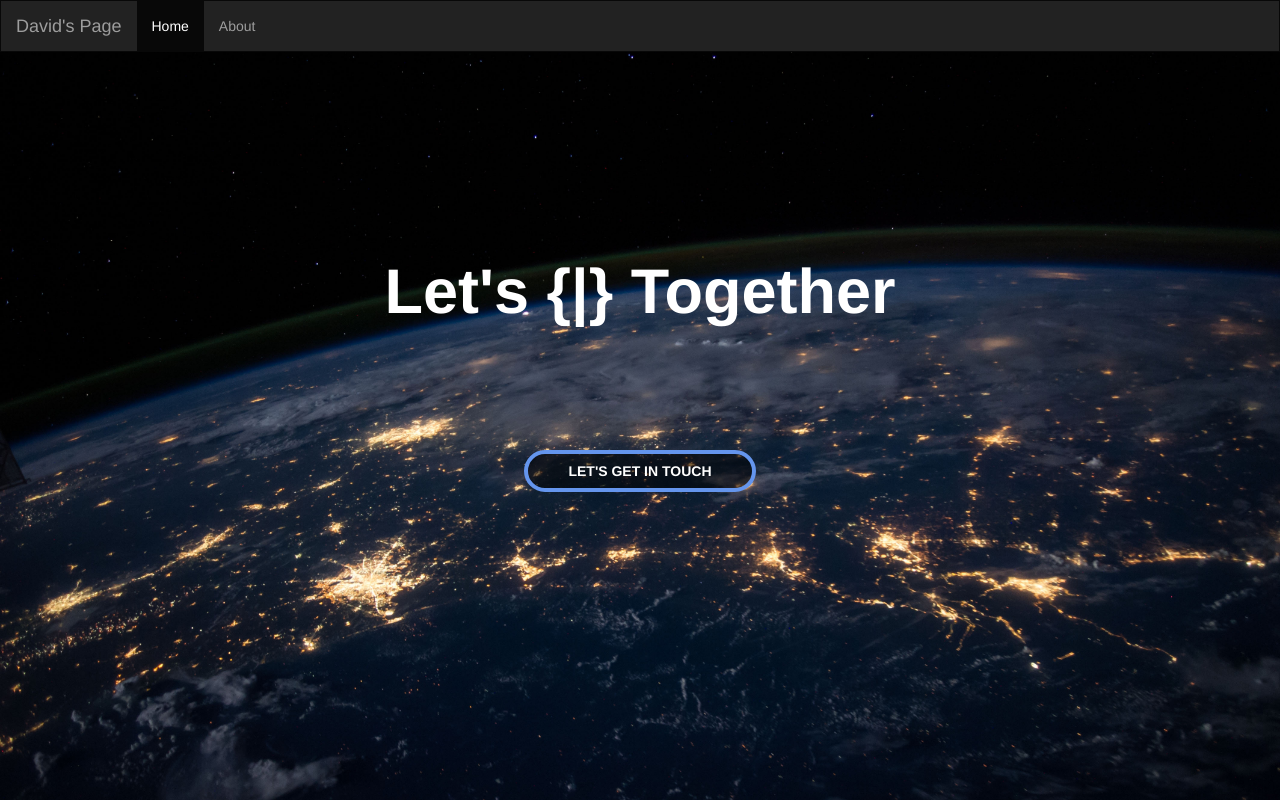
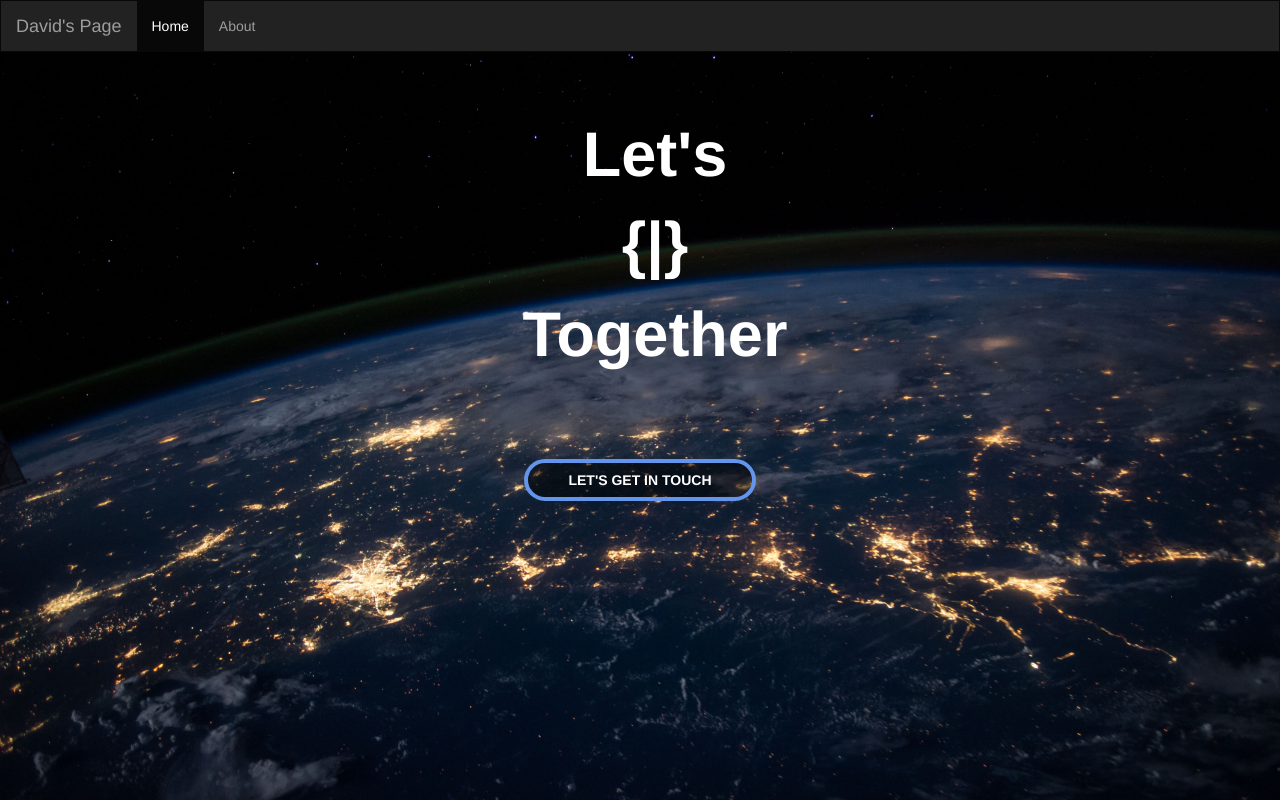
Before and after one commit to Davatata/my-site, an Angular app: page / in a window 1280 px wide. Shown: the top 802 px of the page. Built offline with nearby package versions, Linux system fonts and the light colour scheme.

Commit message:
home text is separate rows

```diff
--- a/src/app/footer/footer.component.html
+++ b/src/app/footer/footer.component.html
@@ -4,7 +4,7 @@
       <div class="container text-white text-center footer-row">
         <div class="row">
           <div class="col-xs-12">
-            <span style="font-weight: 700;">MADE BY ME 2017.</span>
+            <span style="font-weight: 700;">MADE BY ME.</span>
           </div>
         </div>
       </div>
--- a/src/app/home/home.component.css
+++ b/src/app/home/home.component.css
@@ -11,7 +11,7 @@
         font-weight: 700;
     }
     #homeButton {
-        margin-top: 10% !important;
+        margin-top: 7% !important;
     }
 }
 @media screen and (max-width: 550px) {
@@ -20,10 +20,13 @@
         font-size: 2.5em;
         font-weight: 700;
     }
+    .home-content {
+        margin-top: 20% !important;
+    }
 }
 
 .home-content {
-    margin-top: 17%;
+    margin-top: 5%;
 }
 
 .experience-row {
@@ -68,11 +71,12 @@
     border-radius: 30px;
     margin-top: 40%;
     padding: 7px 40px;
-    -webkit-transition: background-color 0.5s, color 0.5s; /* For Safari 3.1 to 6.0 */
-    transition: background-color 0.5s, color 0.5s;
+    -webkit-transition: background-color 0.5s, color 0.5s, padding 0.5s; /* For Safari 3.1 to 6.0 */
+    transition: background-color 0.5s, color 0.5s, padding 0.5s
 }
 
 #homeButton:hover {
     background-color: rgba(255,255,255,0.8);
     color: black;
+    padding: 7px 60px;
 }
--- a/src/app/home/home.component.html
+++ b/src/app/home/home.component.html
@@ -1,7 +1,19 @@
 <div class="content-background img-background">
   <div class="container">
     <div class="home-content">
-      <span class="text-white home-text">Let's <span>{{ "{" + innerCurly.join("") + "|}" }}</span> Together</span>
+      <span class="text-white home-text">
+        <div class="container">
+          <div class="row">
+            <div class="col-xs-12">Let's</div>
+          </div>
+          <div class="row">
+            <div class="col-xs-12"><span>{{ "{" + innerCurly.join("") + "|}" }}</span></div>
+          </div>
+          <div class="row">
+            <div class="col-xs-12">Together</div>
+          </div>
+      </div>
+      </span>
     </div>
   </div>
   <div class="container">
--- a/src/app/home/home.component.ts
+++ b/src/app/home/home.component.ts
@@ -7,14 +7,14 @@ import { Component, OnInit } from '@angular/core';
 })
 export class HomeComponent implements OnInit {
 
-  words = ['code', 'build', 'create', 'work'];
+  words = ['code', 'build', 'create', 'innovate'];
   innerCurly:string[] = ['c','o','d','e'];
   wordOrder = 0;
 
   constructor() { }
 
   ngOnInit() {
-    setInterval(() => {
+    let wordChange = setInterval(() => {
         this.wordOrder = this.wordOrder + 1 >= this.words.length ? 0 : this.wordOrder + 1; // 1
         let word = this.words[this.wordOrder].split('');  // ['b','u','i','l','d']
         let cleared = false;
@@ -34,6 +34,4 @@ export class HomeComponent implements OnInit {
     }, 4000);
   }
 
-
-
 }
```
Lines whose indentation alone changed are shown as unchanged.
